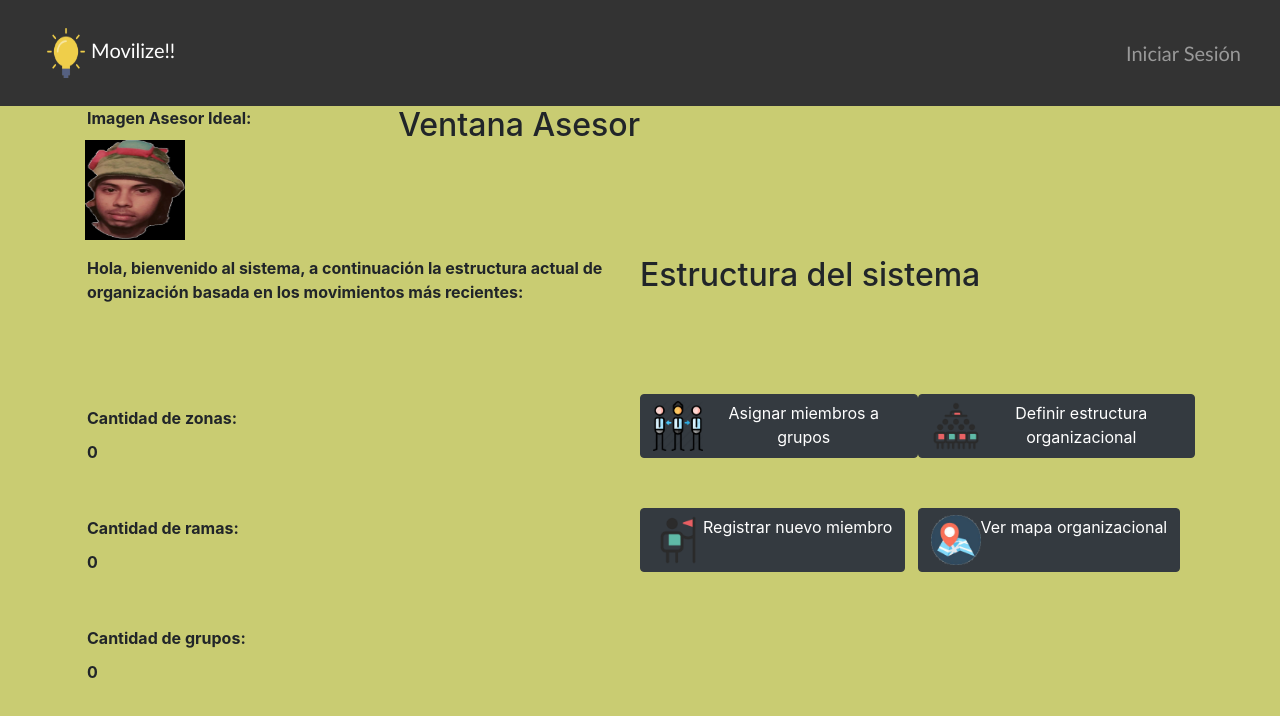
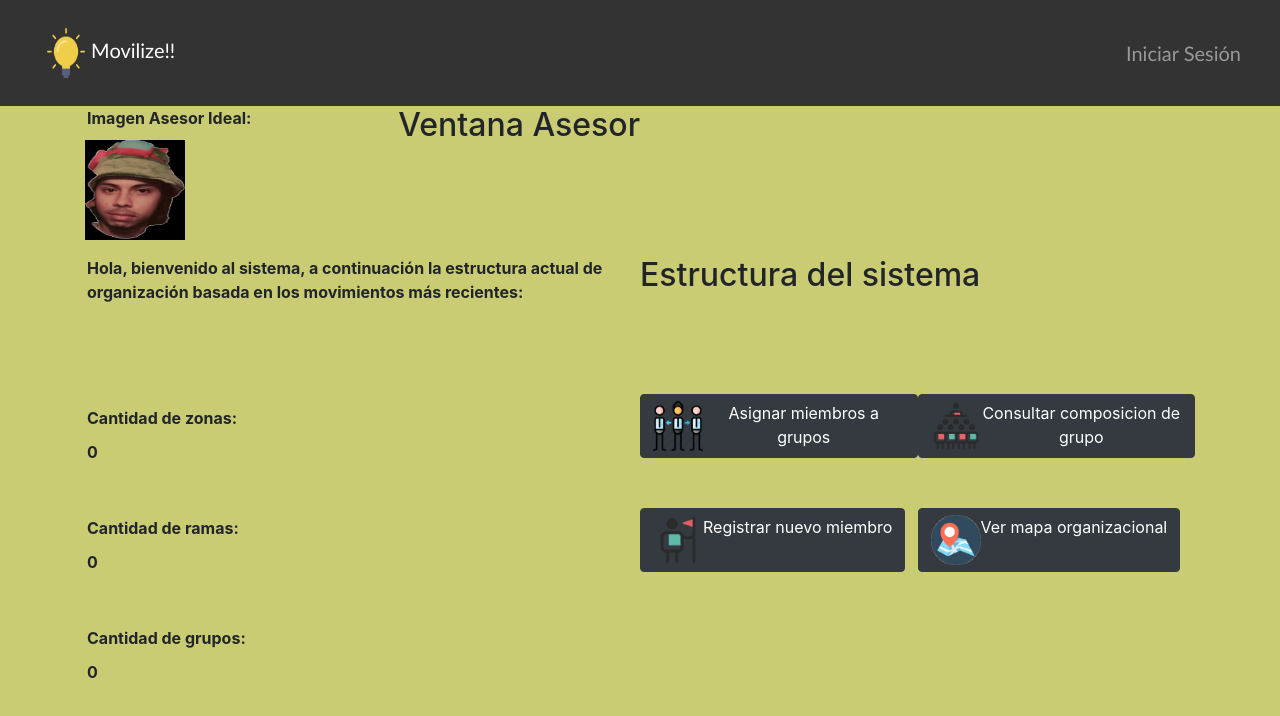
Before and after one commit to koruss/DISENO-TP1, a React (Create React App) app: page /ventanaAsesor in a window 1280 px wide. Shown: the top 716 px of the page. Built offline with nearby package versions, Linux system fonts and the light colour scheme; no server answers.

Commit message:
Cambio a boton

```diff
--- a/src/Componentes/VentanaAsesor/VentanaAsesor.jsx
+++ b/src/Componentes/VentanaAsesor/VentanaAsesor.jsx
@@ -116,7 +116,7 @@ class VentanaAsesor extends Component {
                         </div>
                         <div className="label-wrapper" >
                             <div class="form-group" class="spacing-base">
-                                <Link class="btn btn-dark" to='./estructura'><img src={imagenDefinicion} alt={"imagenAsesor"} width="50" height="50" style={{"float":"left"}} />  Definir estructura organizacional</Link>
+                                <Link class="btn btn-dark" to='./consultaComposicionGrupo'><img src={imagenDefinicion} alt={"imagenAsesor"} width="50" height="50" style={{"float":"left"}} /> Consultar composicion de grupo</Link>
                             </div>
                             <div class="form-group" class="spacing-base">
                                 <Link class="btn btn-dark" to='./arbolEstructural'><img src={imagenMapa} alt={"imagenAsesor"} width="50" height="50" style={{"float":"left"}} />  Ver mapa organizacional</Link>
```
Also changed, not shown: 1 other file (tests, documents, lock files or other folders).
